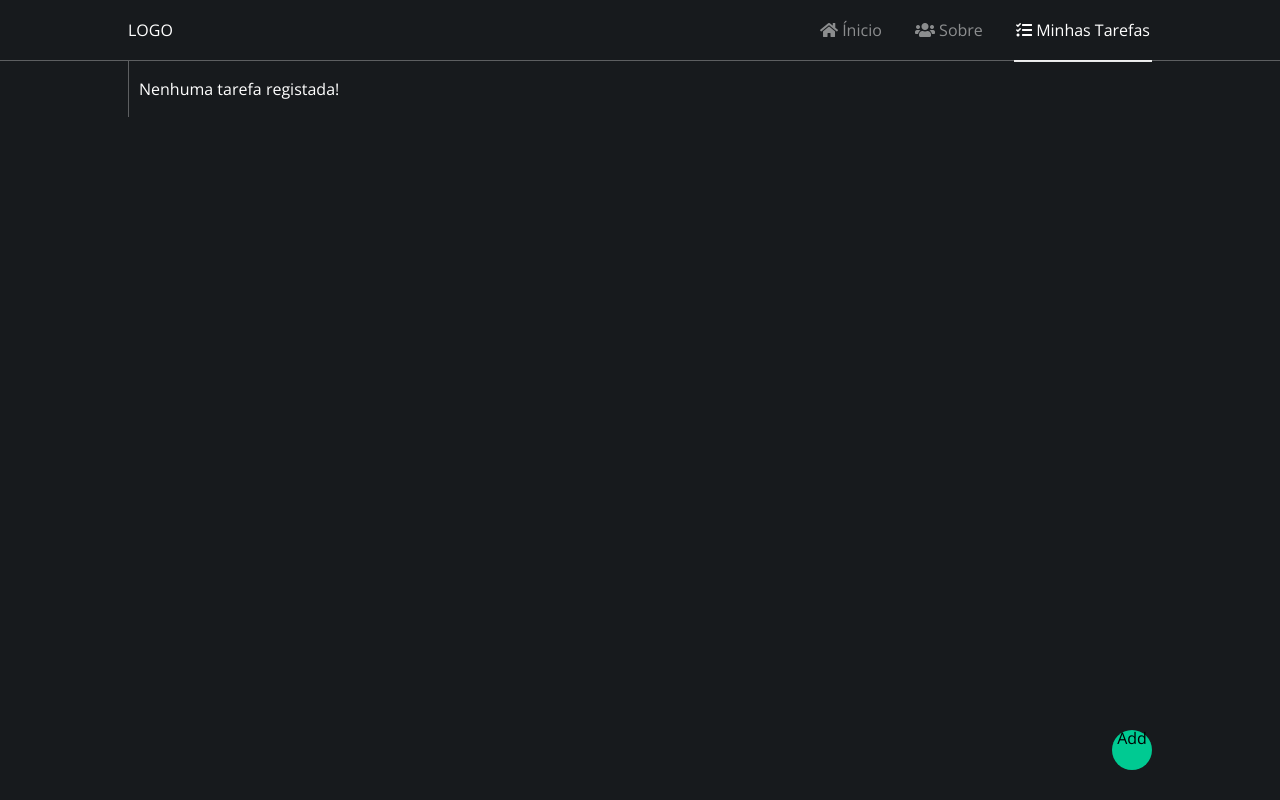
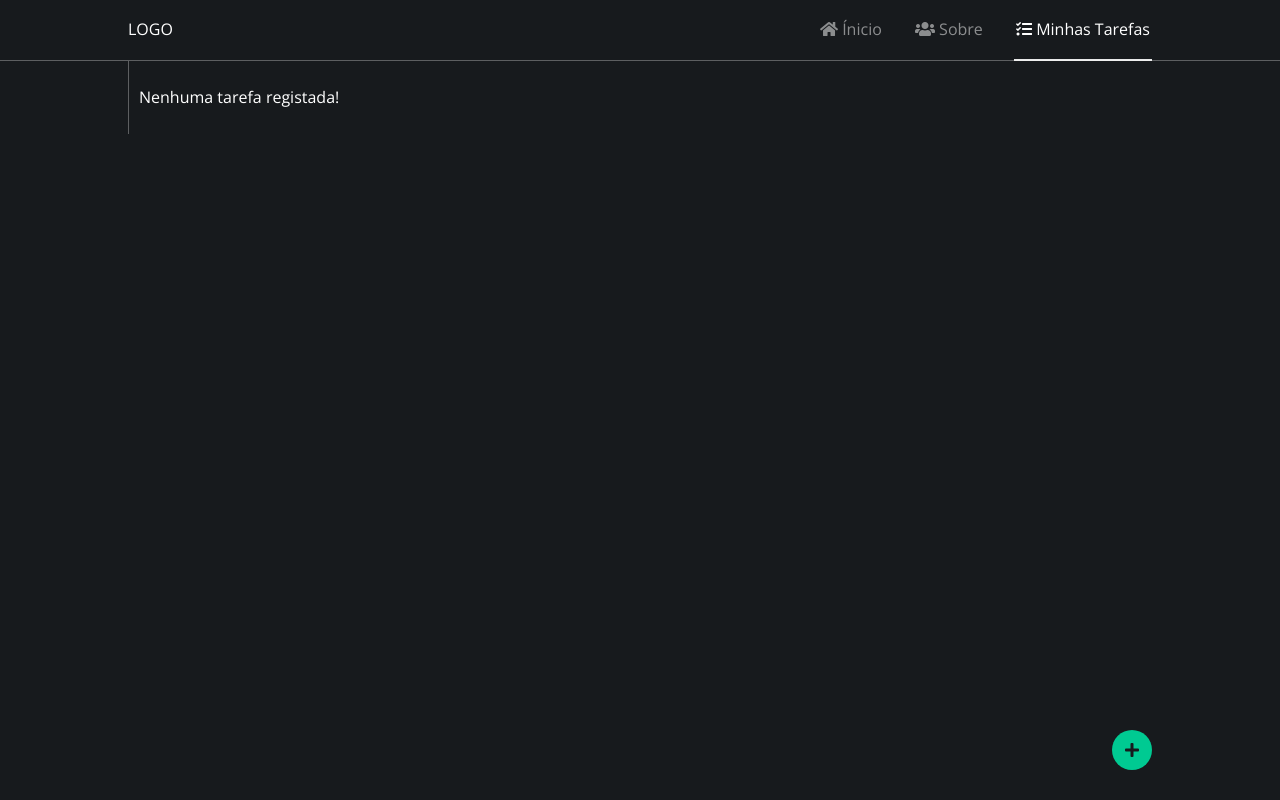
Before and after one commit to domingos3000/gerenciador-tarefas, a plain HTML site: page task.html in a window 1280 px wide. Drawn offline with nearby package versions, Linux system fonts and the light colour scheme.

Commit message:
Update code css and html

```diff
--- a/styles/boot.css
+++ b/styles/boot.css
@@ -10,7 +10,7 @@
 	font-family: 'Open Sans', sans-serif;
 	font-size: 12pt;
 	outline: none;
-	line-height: 1;
+	/*line-height: 25pt;*/
 	box-sizing: border-box;
 }
 
--- a/styles/home.css
+++ b/styles/home.css
@@ -47,7 +47,8 @@
 #main-home .banner .container .banner-txt p {
 	color: #fff;
 	opacity: 0.9;
-	max-width: 500px
+	max-width: 500px;
+	line-height: 25px;
 }
 
 #main-home .banner .container .banner-txt .btn {
--- a/styles/task.css
+++ b/styles/task.css
@@ -1,12 +1,16 @@
 #main-task #btn-add-task {
-	width: 40px;
-	height: 40px;
-	background-color: var(--colorOk);
 	border-radius: 50%;
 	position: fixed;
 	bottom: 30px;
 	right: 10%;
 	cursor: pointer;
+	background-color: var(--colorOk);
+}
+
+#main-task #btn-add-task > div {
+	width: 40px;
+	height: 40px;
+	color: var(--colorOne);
 }
 
 #main-task #btn-add-task .container {
@@ -197,7 +201,7 @@
 
 #modal-add .box-modal-add {
 	width: 512px;
-	height: 300px;
+	/*height: 300px;*/
 	background-color: var(--backgroundModal);
 	border-radius: 5px;
 	padding: 20px;
--- a/task.html
+++ b/task.html
@@ -89,9 +89,9 @@
 			</div>
 
 			<!-- BUTTON ADD TASK | START -->
-			<div id="btn-add-task" onclick="openModal()">
-				<div class="container">
-					<p>Add</p>
+			<div id="btn-add-task" onclick="openModal()" title="Adicionar tarefa">
+				<div class="df c">
+					<i class="fas fa-plus" ></i>
 				</div>
 			</div>
 			<!-- BUTTON ADD TASK | END -->
@@ -106,7 +106,7 @@
 
 				<input type="text" id="input-name" class="input-add" placeholder="Titulo"/>
 
-				<textarea rows="5" id="description" class="input-add" placeholder="Descrição"></textarea>
+				<textarea rows="4" id="description" class="input-add" placeholder="Descrição"></textarea>
 
 				<div class="datetime">
 					<input type="date" id="inputdate" class="input-add" placeholder="Data: 12/12/2020">
```
